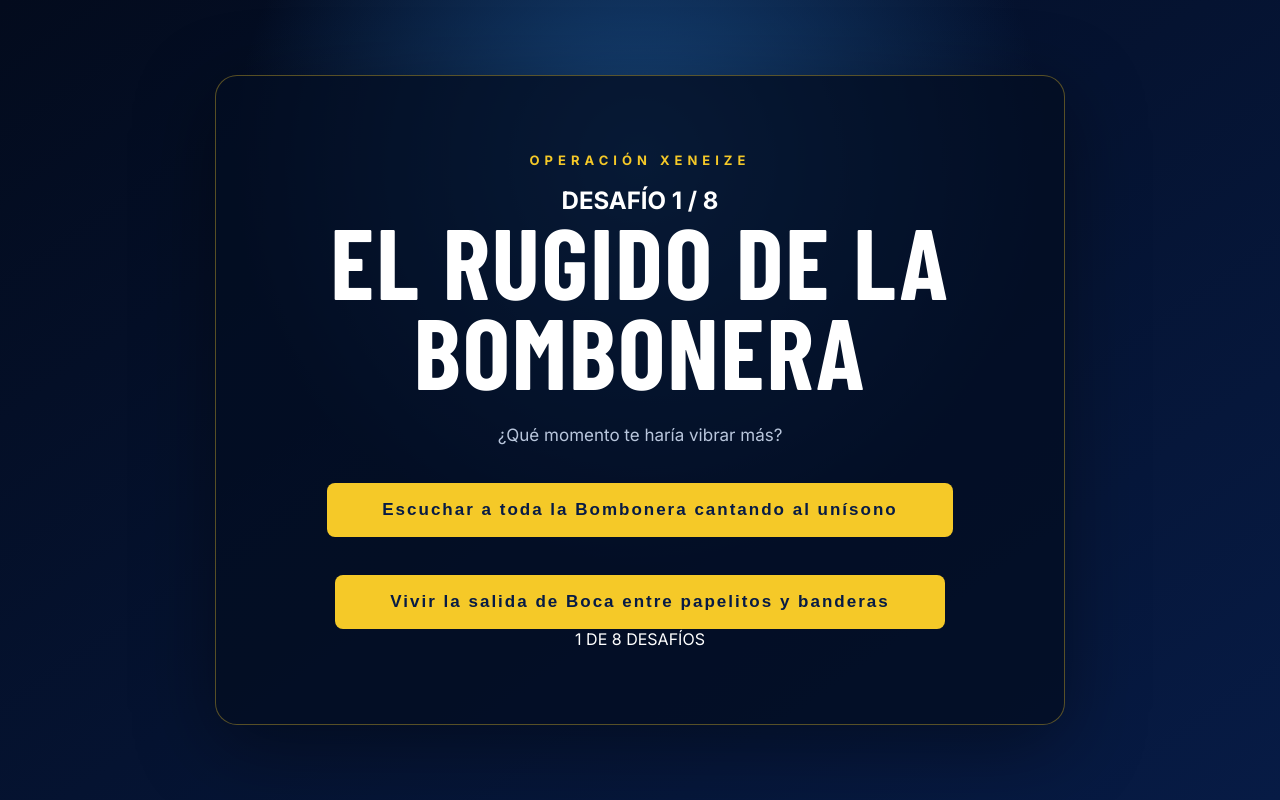
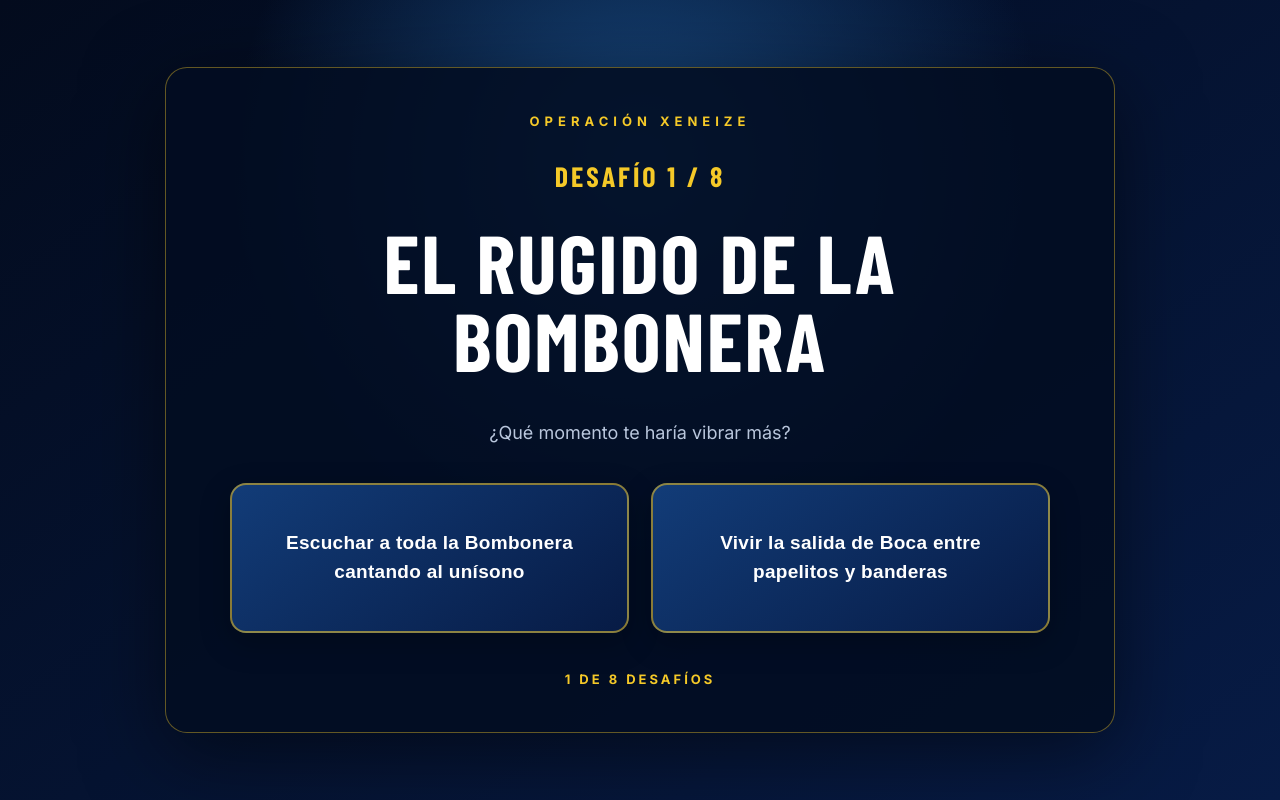
Before and after one commit to rominayesicagg-ux/operacion-xeneize, a plain HTML site: page index.html in a window 1280 px wide. Both pictures are taken after a click on the button "COMENZAR". Drawn offline with nearby package versions, Linux system fonts and the light colour scheme; a web font is replaced by a local one.

Commit message:
Update style.css

```diff
--- a/style.css
+++ b/style.css
@@ -33,18 +33,18 @@ body {
 
 .screen {
   width: 100%;
-  max-width: 850px;
+  max-width: 950px;
   min-height: 650px;
   display: flex;
   flex-direction: column;
   align-items: center;
   justify-content: center;
   text-align: center;
-  padding: 35px 20px;
-  border: 1px solid rgba(245, 201, 40, .35);
+  padding: 45px 30px;
+  border: 1px solid rgba(245, 201, 40, .4);
   border-radius: 22px;
-  background: rgba(3, 13, 34, .78);
-  box-shadow: 0 20px 80px rgba(0, 0, 0, .4);
+  background: rgba(3, 13, 34, .88);
+  box-shadow: 0 20px 80px rgba(0, 0, 0, .5);
 }
 
 .crest {
@@ -73,20 +73,31 @@ body {
 
 h1 {
   font-family: 'Barlow Condensed', sans-serif;
-  font-size: clamp(54px, 10vw, 100px);
+  font-size: clamp(42px, 8vw, 82px);
   font-weight: 900;
-  line-height: .9;
+  line-height: .95;
   letter-spacing: 2px;
+  margin: 18px 0;
 }
 
 h1 span {
   color: var(--gold);
 }
 
+h2 {
+  color: var(--gold);
+  font-family: 'Barlow Condensed', sans-serif;
+  font-size: 28px;
+  letter-spacing: 3px;
+  margin: 12px 0;
+}
+
 .intro {
   color: var(--muted);
-  margin-top: 30px;
-  font-size: 17px;
+  margin-top: 22px;
+  font-size: 18px;
+  line-height: 1.6;
+  max-width: 700px;
 }
 
 button {
@@ -108,9 +119,57 @@ button:hover {
   background: #ffe16a;
 }
 
-@media (max-width: 600px) {
+.options {
+  display: grid;
+  grid-template-columns: repeat(2, minmax(0, 1fr));
+  gap: 22px;
+  width: 100%;
+  max-width: 820px;
+  margin-top: 35px;
+}
+
+.option {
+  min-height: 150px;
+  margin: 0;
+  padding: 28px;
+  border: 2px solid rgba(245, 201, 40, .55);
+  border-radius: 16px;
+  background: linear-gradient(145deg, #123c78, #071b45);
+  color: var(--white);
+  font-size: 19px;
+  line-height: 1.5;
+  letter-spacing: .3px;
+  box-shadow: 0 10px 30px rgba(0, 0, 0, .25);
+}
+
+.option:hover {
+  border-color: var(--gold);
+  background: linear-gradient(145deg, #1c579c, #102d60);
+  color: var(--gold);
+}
+
+.progress {
+  color: var(--gold);
+  font-size: 13px;
+  font-weight: 800;
+  letter-spacing: 3px;
+  margin-top: 38px;
+}
+
+@media (max-width: 650px) {
   .screen {
     min-height: 570px;
+    padding: 30px 18px;
+  }
+
+  .options {
+    grid-template-columns: 1fr;
+    gap: 14px;
+  }
+
+  .option {
+    min-height: 105px;
+    font-size: 17px;
   }
 
   .eyebrow {
```
